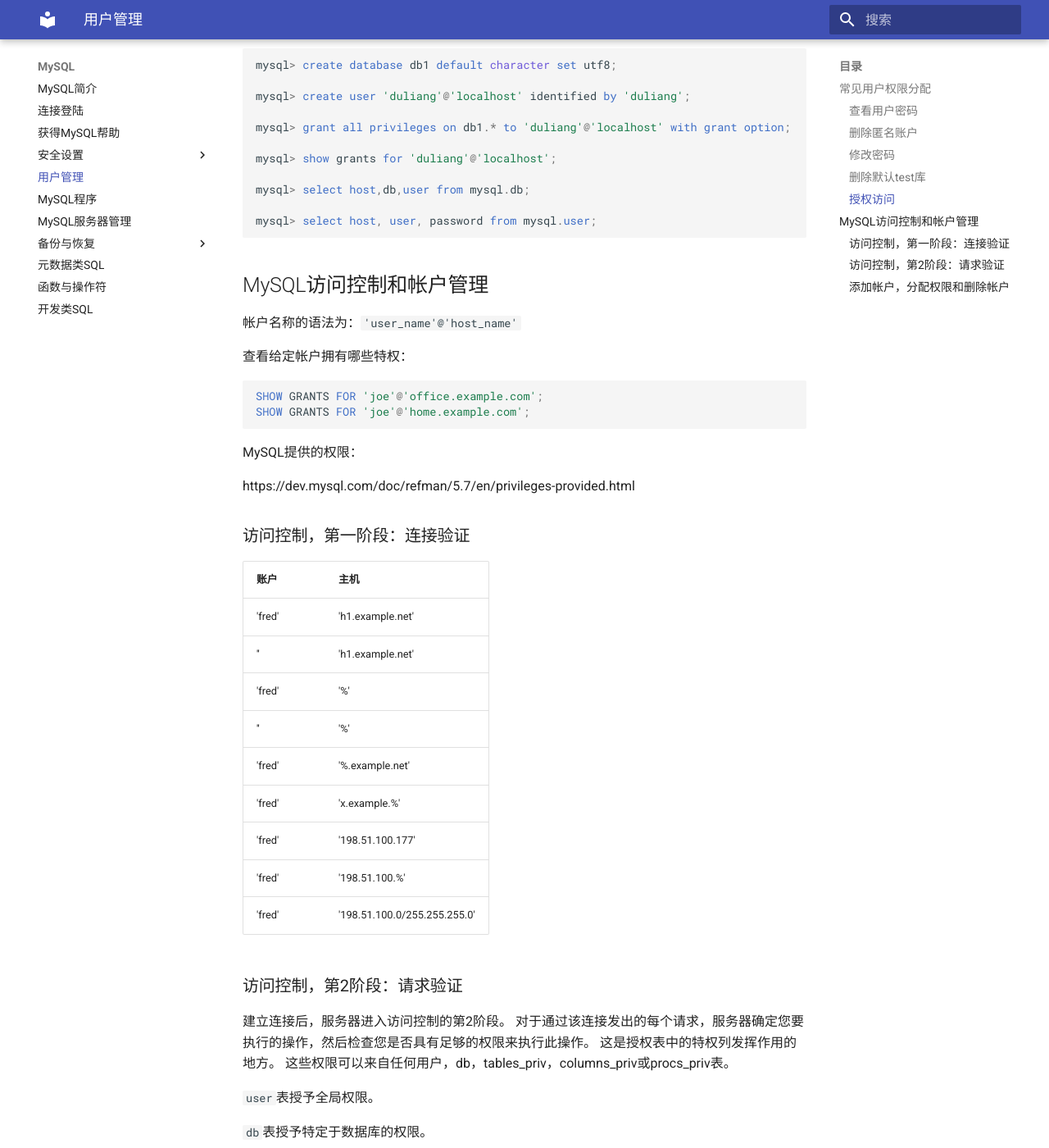
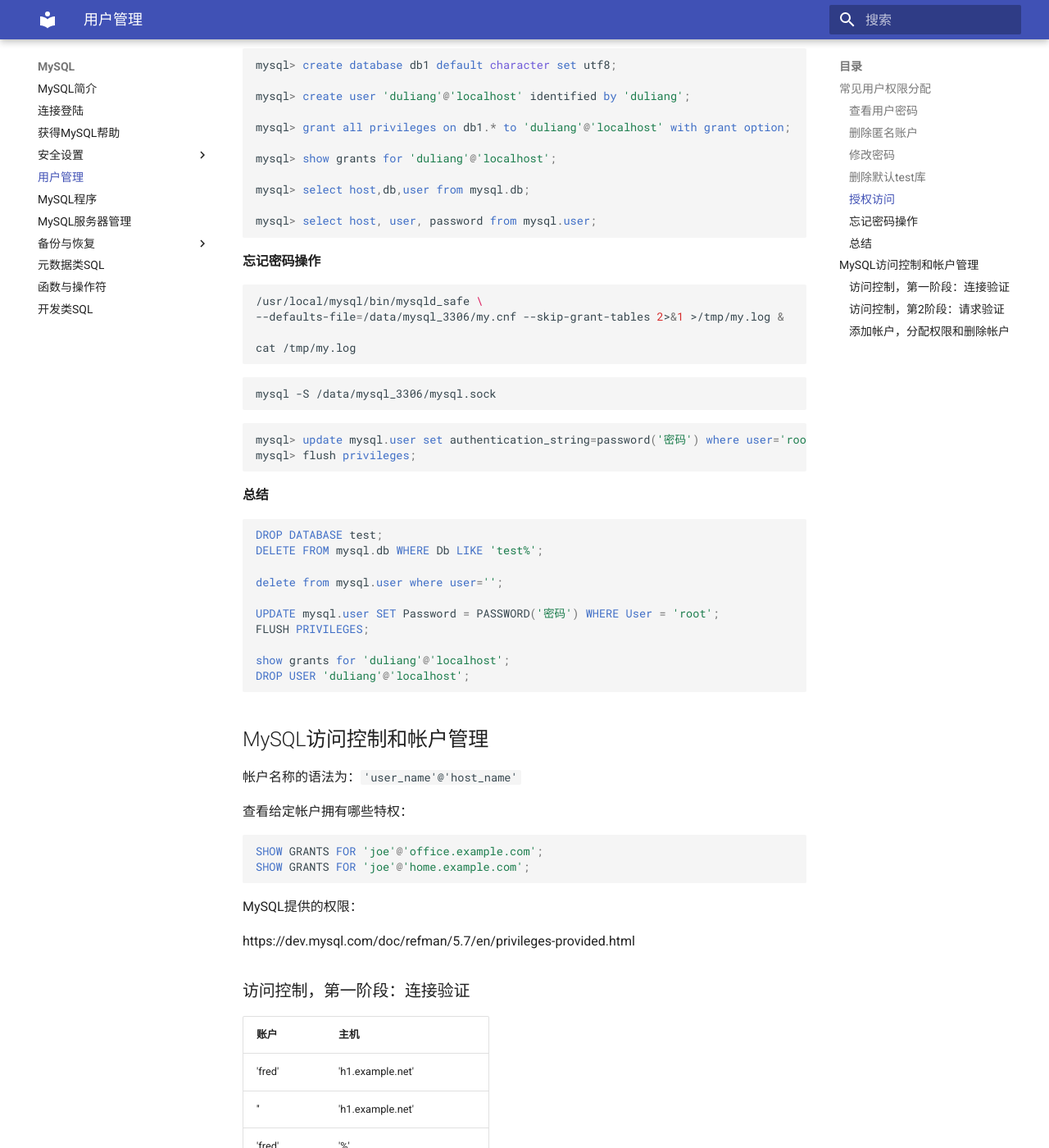
Before and after one commit to duliang123/dba100, an MkDocs documentation site: the page built from docs/mysql/user.md, in a window 1280 px wide and 1400 px high, scrolled down 1527 px. Shown: the whole window at 82% size. Built offline with MkDocs 1.6.1 and Material for MkDocs 9.7.7, drawn with Linux system fonts in a browser that asks for light colours.

Commit message:
Update user.md

````diff
--- a/docs/mysql/user.md
+++ b/docs/mysql/user.md
@@ -87,6 +87,39 @@ mysql> show grants for 'duliang'@'localhost';
 mysql> select host,db,user from mysql.db;
 
 mysql> select host, user, password from mysql.user;
+```
+
+#### 忘记密码操作
+
+```bash
+/usr/local/mysql/bin/mysqld_safe \
+--defaults-file=/data/mysql_3306/my.cnf --skip-grant-tables 2>&1 >/tmp/my.log &
+
+cat /tmp/my.log
+```
+
+```bash
+mysql -S /data/mysql_3306/mysql.sock
+```
+
+```sql
+mysql> update mysql.user set authentication_string=password('密码') where user='root';
+mysql> flush privileges;
+```
+
+#### 总结
+
+```sql
+DROP DATABASE test;
+DELETE FROM mysql.db WHERE Db LIKE 'test%';
+
+delete from mysql.user where user='';
+
+UPDATE mysql.user SET Password = PASSWORD('密码') WHERE User = 'root';
+FLUSH PRIVILEGES;
+
+show grants for 'duliang'@'localhost';
+DROP USER 'duliang'@'localhost';
 ```
 
 ## MySQL访问控制和帐户管理
````
